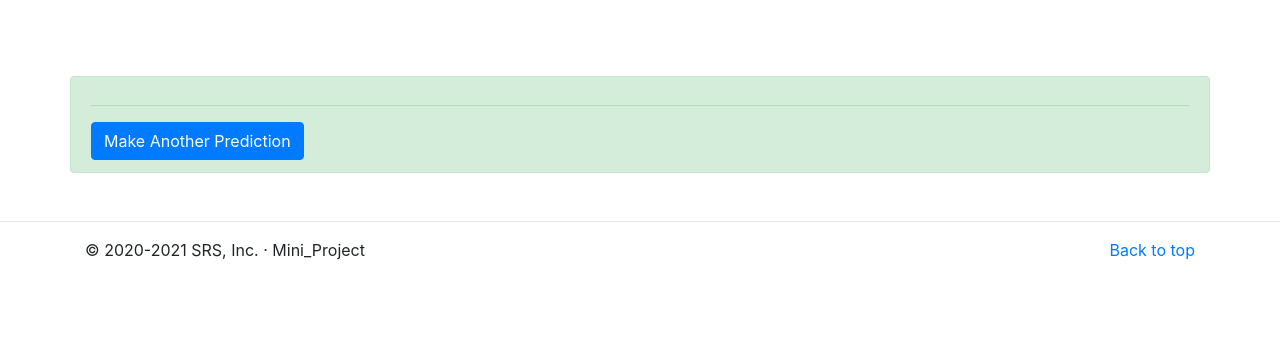
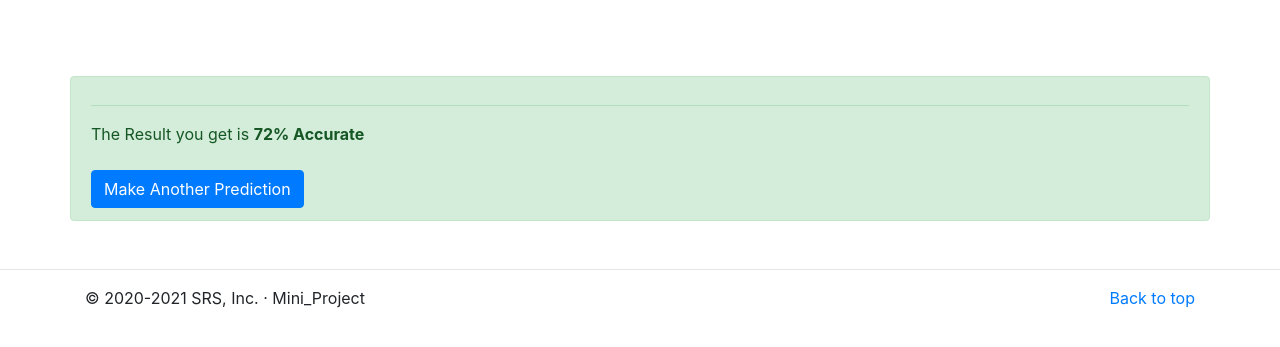
Before and after one commit to Shivam118/Mini_project, a Django app: template Prediction/templates/PredictionOut.html in a window 1280 px wide. Shown: the part 66-413 px from the top of the page. Run offline with Django 3.2, Linux system fonts and the light colour scheme; the template is opened without the code that fills it, so the values that code supplies are empty; some libraries are stand-ins or nearby versions.

Commit message:
Added Accuracy score to predictionout page

```diff
--- a/Prediction/templates/PredictionOut.html
+++ b/Prediction/templates/PredictionOut.html
@@ -8,7 +8,8 @@
     <h4 class="alert-heading">{{Title}}</h4>
     <p>{{Desc}}</p>
     <hr>
-    <p class="mb-0"></p>
+    <p class="mb-0">The Result you get is <strong>72% Accurate</strong></p>
+    <br>
     <a href="{% url 'PredictionPage' %}" class="btn btn-primary ">Make Another Prediction</a>
 </div>
 {% endblock %}
```
